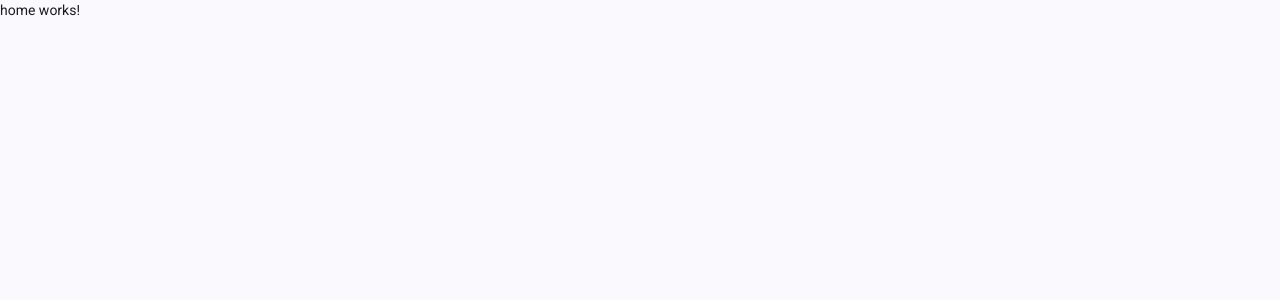
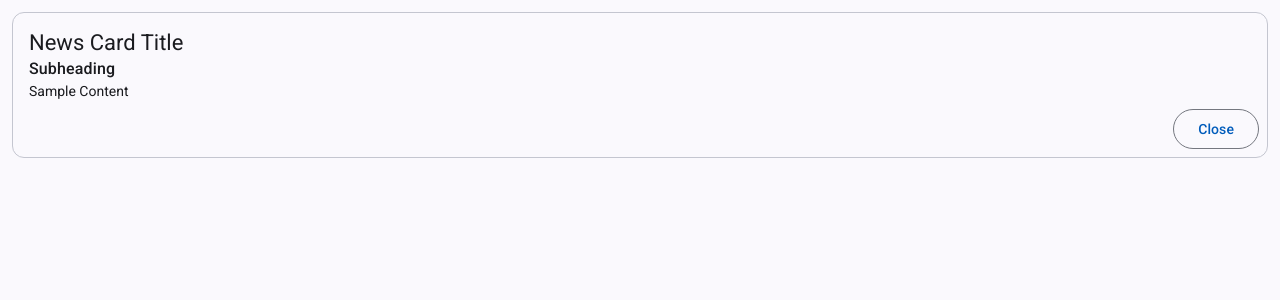
Before and after one commit to varienjanitra/social-media-app, an Angular app in the folder socmed-ui/: page /home in a window 1280 px wide. Shown: the top 300 px of the page. Built offline with nearby package versions, Linux system fonts and the light colour scheme.

Commit message:
socmed-ui: implemented posts card component

```diff
--- a/socmed-ui/src/app/pages/home/home.page.html
+++ b/socmed-ui/src/app/pages/home/home.page.html
@@ -1 +1,24 @@
-<p>home works!</p>
+<div class="p-3">
+  <mat-card appearance="outlined">
+    <mat-card-header>
+      <mat-card-title-group>
+        <mat-card-title>
+          News Card Title
+        </mat-card-title>
+        <mat-card-subtitle>
+          Subheading
+        </mat-card-subtitle>
+      </mat-card-title-group>
+    </mat-card-header>
+
+    <mat-card-content>
+      Sample Content
+    </mat-card-content>
+
+    <mat-card-footer>
+      <mat-card-actions align="end">
+        <button matButton="outlined">Close</button>
+      </mat-card-actions>
+    </mat-card-footer>
+  </mat-card>
+</div>
```
Also changed, not shown: socmed-ui/src/app/pages/home/home.page.ts (+6 -1 lines).
